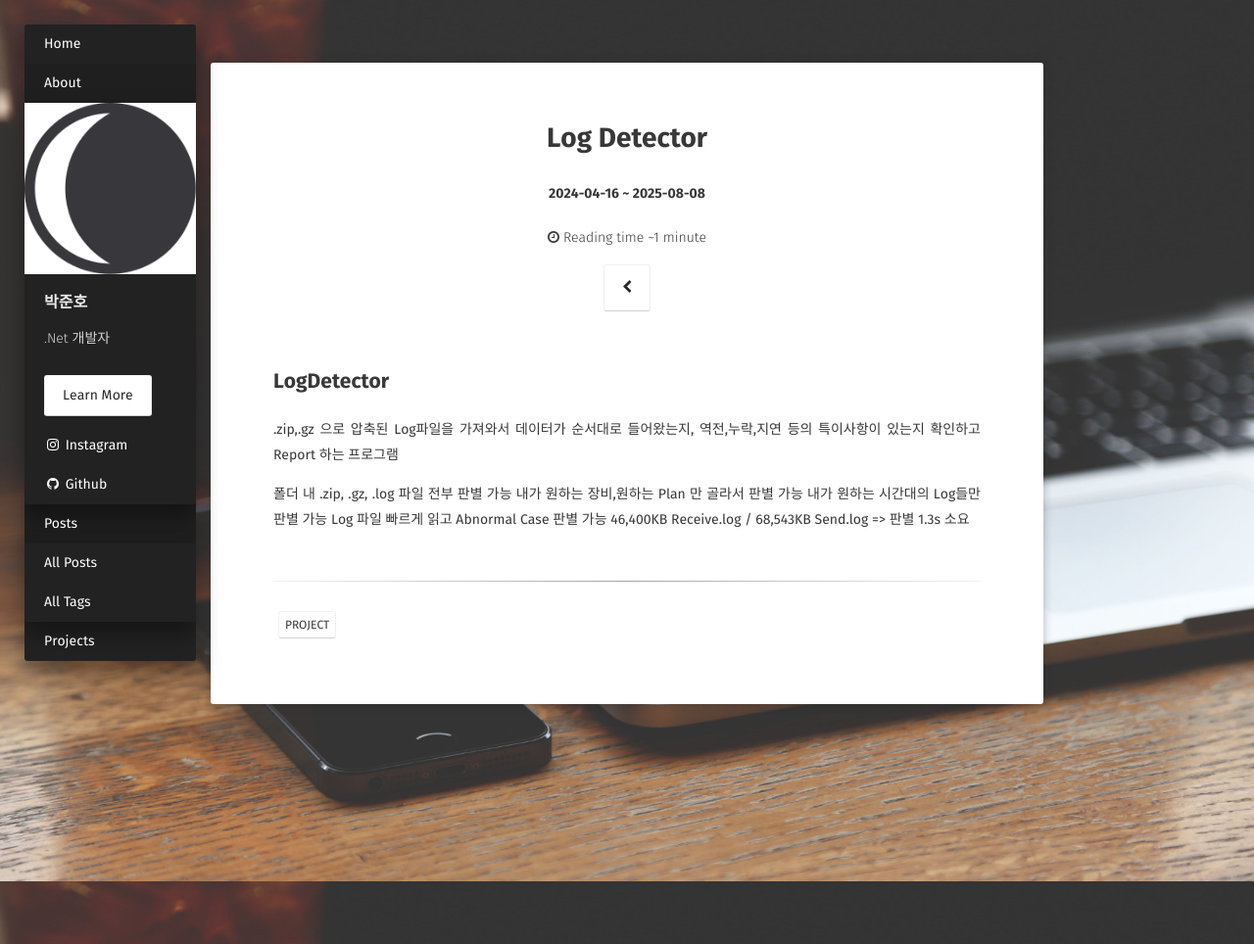
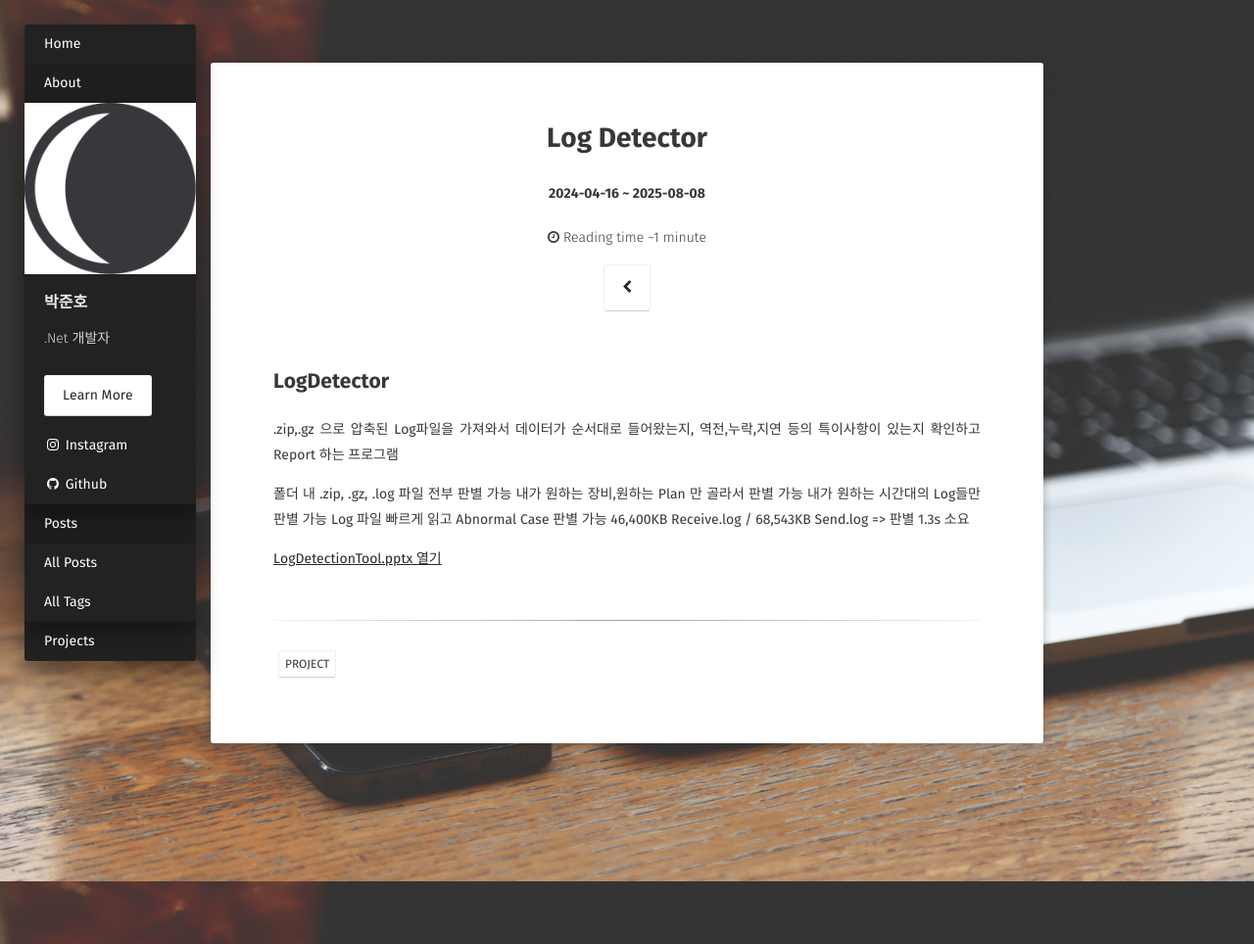
Before and after one commit to joonho-park/Profile, a Jekyll site: the page built from _posts/2025-08-29-LogDetector.md, in a window 1280 px wide. Shown: the whole page at 98% size. Built offline with Jekyll 4.4.1, drawn with Linux system fonts in a browser that asks for light colours; some web fonts are replaced.

Commit message:
Document 추가

```diff
--- a/_posts/2025-08-29-LogDetector.md
+++ b/_posts/2025-08-29-LogDetector.md
@@ -20,3 +20,5 @@ comments: false
 내가 원하는 시간대의 Log들만 판별 가능
 Log 파일 빠르게 읽고 Abnormal Case 판별 가능
 46,400KB Receive.log / 68,543KB Send.log => 판별 1.3s 소요
+
+[LogDetectionTool.pptx 열기](/_document/LogDetectionTool.pptx)
```
Also changed, not shown: assets/img/가로 CI_ 문구long_어두운색.png (added), 1 other file.
